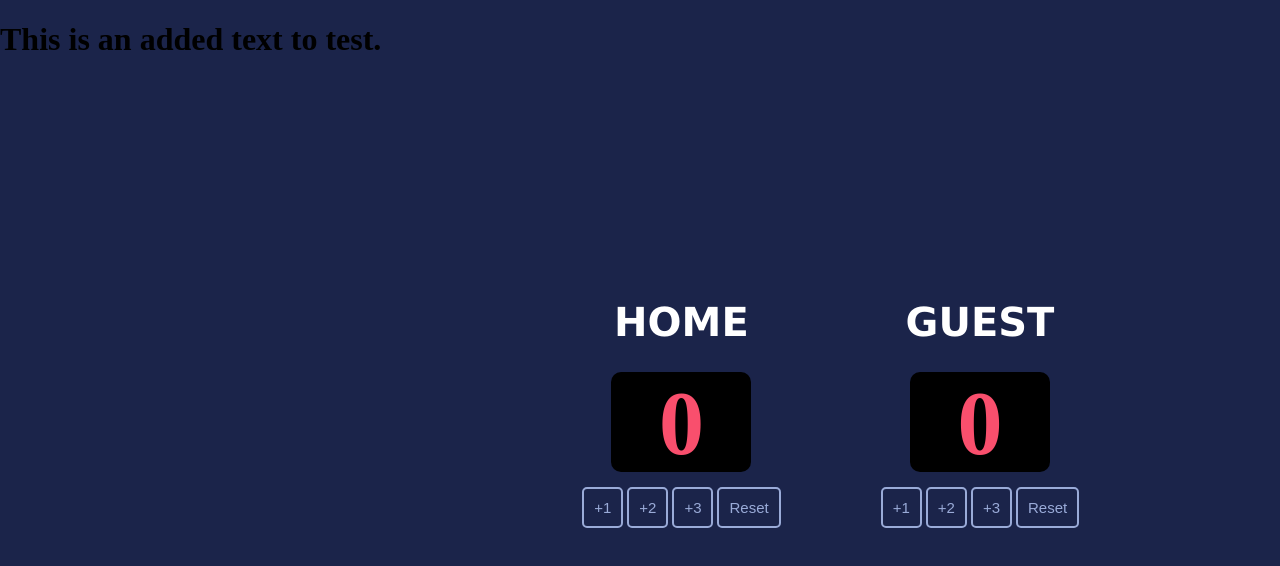
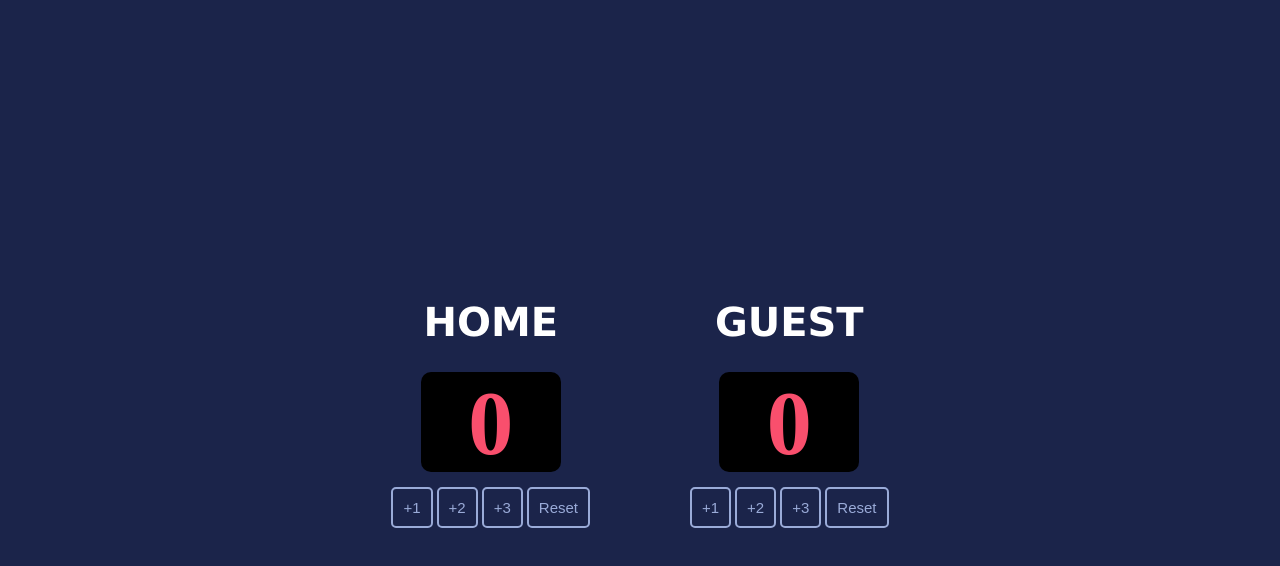
Before and after one commit to yeshu15/basketball-dash, a plain HTML site: page index.html in a window 1280 px wide. Drawn offline with Linux system fonts and the light colour scheme.

Commit message:
Update index.html

```diff
--- a/index.html
+++ b/index.html
@@ -8,7 +8,6 @@
 
 </head>
 <body>
-    <h1>This is an added text to test.</h1>
     <div class="basket-container">
         <div class="container">
             <h1>HOME</h1>
```
